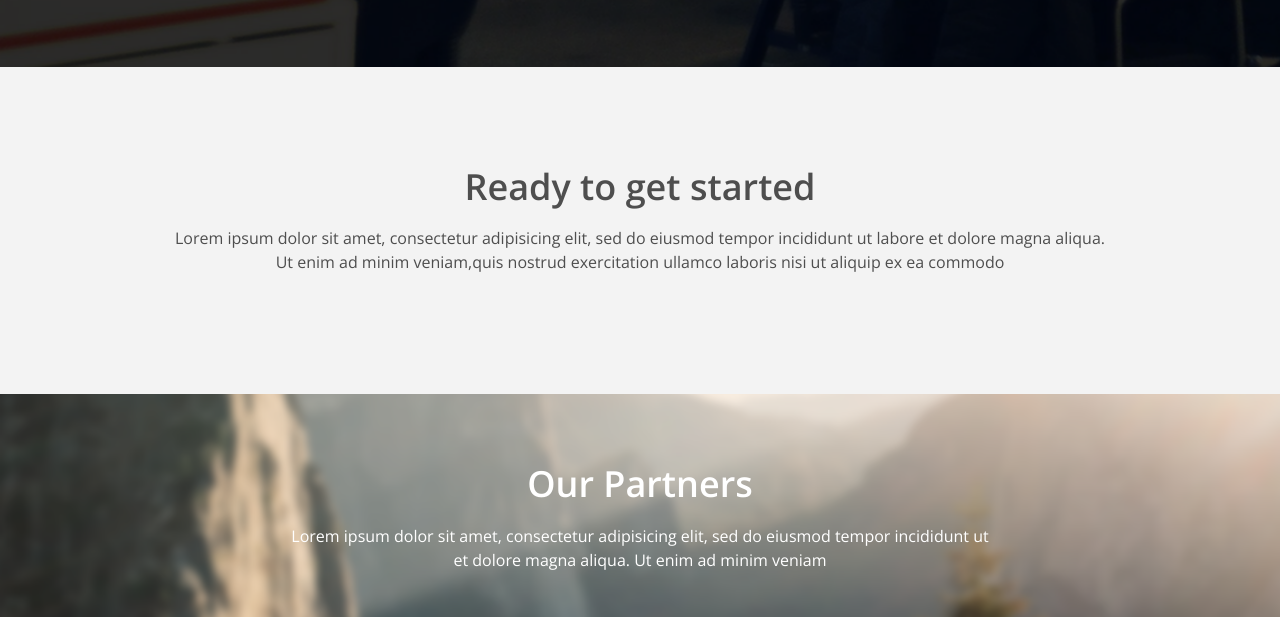
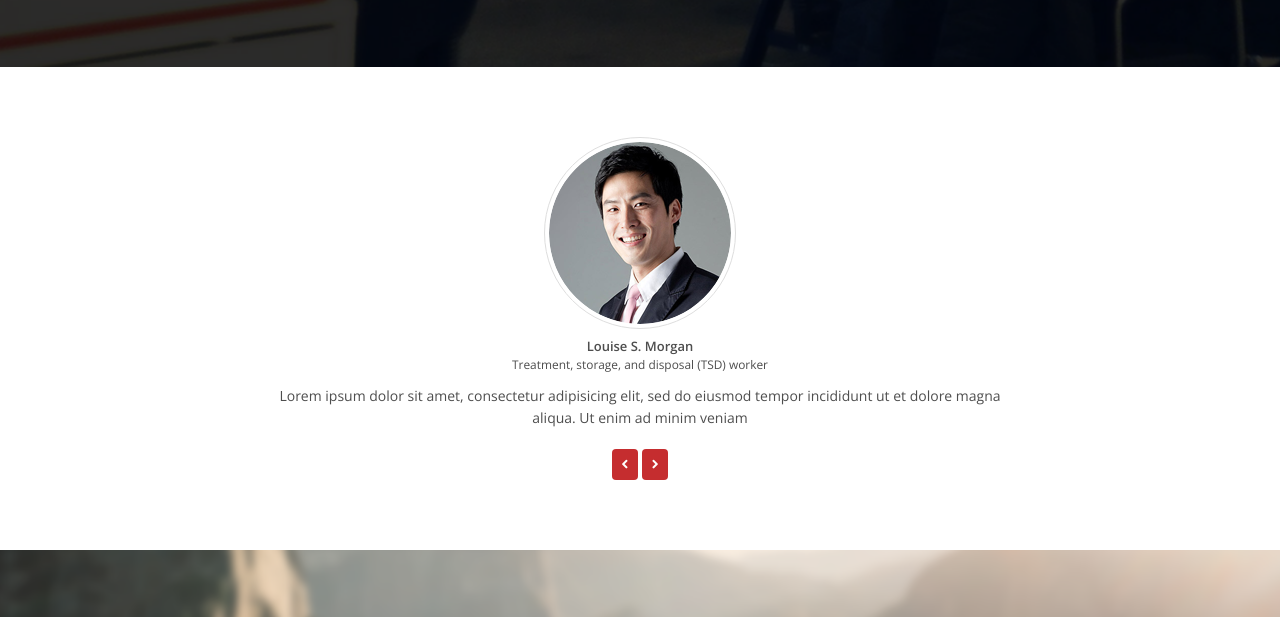
Before and after one commit to dhananjaym11/dhananjaym11.github.io, a plain HTML site: page iit-labs/index.html in a window 1280 px wide. Shown: the part 3041-3658 px from the top of the page. Drawn offline with nearby package versions, Linux system fonts and the light colour scheme.

Commit message:
testimonial slider added

```diff
--- a/iit-labs/css/main.css
+++ b/iit-labs/css/main.css
@@ -2653,3 +2653,18 @@ shortcodes page css
     border: 1px solid #ddd;
     padding: 20px 25px;
 }
+#carousel-testimonial .btn-primary{
+  font-size: 10px;
+  padding: 8px 10px;
+}
+#carousel-testimonial h4{
+  margin-bottom: 0px;
+}
+#carousel-testimonial small{
+  display: block;
+  margin-bottom: 10px;
+  color: rgba(0, 0, 0, 0.7);
+}
+#carousel-testimonial h4{
+  font-size: 13px;
+}
--- a/iit-labs/index.html
+++ b/iit-labs/index.html
@@ -372,12 +372,50 @@
         </div><!--/.container-->
     </section><!--/#services-->
 
-    <section id="home-us">
-        <div class="get-started center wow fadeInDown">
-            <h2>Ready to get started</h2>
-            <p class="lead">Lorem ipsum dolor sit amet, consectetur adipisicing elit, sed do eiusmod tempor incididunt ut labore et dolore  magna aliqua. <br>  Ut enim ad minim veniam,quis nostrud exercitation ullamco laboris nisi ut aliquip ex ea commodo</p>
-        </div><!--/.get-started-->
-    </section>
+    <section id="testimonial">
+        <div class="container">
+            <div class="row">
+                <div class="col-sm-8 col-sm-offset-2">
+
+                    <div id="carousel-testimonial" class="carousel slide text-center" data-ride="carousel">
+                        <!-- Wrapper for slides -->
+                        <div class="carousel-inner" role="listbox">
+                            <div class="item active">
+                                <p><img class="img-circle img-thumbnail" src="images/client1.png" alt=""></p>
+                                <h4>Louise S. Morgan</h4>
+                                <small>Treatment, storage, and disposal (TSD) worker</small>
+                                <p>Lorem ipsum dolor sit amet, consectetur adipisicing elit, sed do eiusmod tempor incididunt ut et dolore magna aliqua. Ut enim ad minim veniam</p>
+                            </div>
+                            <div class="item">
+                                <p><img class="img-circle img-thumbnail" src="images/client2.png" alt=""></p>
+                                <h4>Louise S. Morgan</h4>
+                                <small>Treatment, storage, and disposal (TSD) worker</small>
+                                <p>Lorem ipsum dolor sit amet, consectetur adipisicing elit, sed do eiusmod tempor incididunt ut et dolore magna aliqua. Ut enim ad minim veniam</p>
+                            </div>
+                            <div class="item">
+                                <p><img class="img-circle img-thumbnail" src="images/client3.png" alt=""></p>
+                                <h4>Louise S. Morgan</h4>
+                                <small>Treatment, storage, and disposal (TSD) worker</small>
+                                <p>Lorem ipsum dolor sit amet, consectetur adipisicing elit, sed do eiusmod tempor incididunt ut et dolore magna aliqua. Ut enim ad minim veniam</p>
+                            </div>
+                        </div>
+
+                        <!-- Controls -->
+                        <div class="btns">
+                            <a class="btn btn-primary btn-sm" href="#carousel-testimonial" role="button" data-slide="prev">
+                                <span class="fa fa fa-chevron-left" aria-hidden="true"></span>
+                                <span class="sr-only">Previous</span>
+                            </a>
+                            <a class="btn btn-primary btn-sm" href="#carousel-testimonial" role="button" data-slide="next">
+                                <span class="fa fa fa-chevron-right" aria-hidden="true"></span>
+                                <span class="sr-only">Next</span>
+                            </a>
+                        </div>
+                    </div>
+                </div>
+            </div>
+        </div>
+    </section><!--/#testimonial-->
 
     <section id="partner">
         <div class="container">
```
